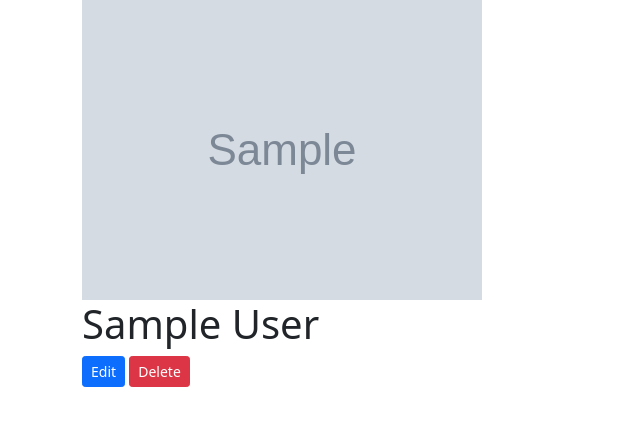
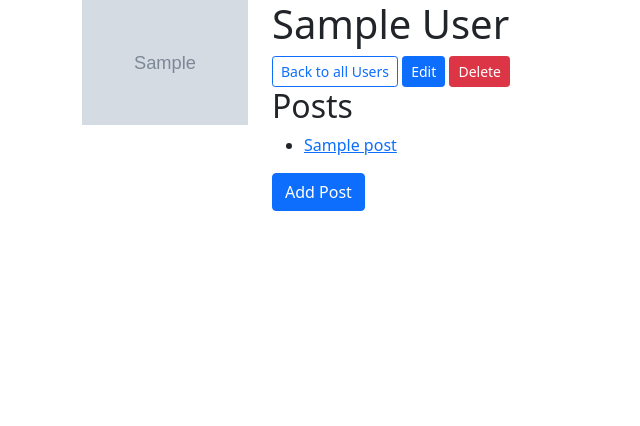
Before and after one commit to barryxie/flask-blogly, a Flask app: page /users/1 in a window 1280 px wide. Shown: the top 426 px of the page, without its empty margins (0-640 px from the left). Run offline with Flask 2, Linux system fonts and the light colour scheme; tables that the repository leaves empty hold one stand-in row (values such as "Sample post"); grey boxes marked "Sample" are stand-in pictures.

Commit message:
part two

```diff
--- a/app.py
+++ b/app.py
@@ -1,7 +1,8 @@
 """Blogly application."""
 
+from types import MethodDescriptorType
 from flask import Flask,request, render_template, redirect
-from models import db, connect_db, User
+from models import db, connect_db, User, Post
 
 app = Flask(__name__)
 app.config['SQLALCHEMY_DATABASE_URI'] = 'postgresql:///blogly'
@@ -42,7 +43,8 @@ def create_new_user():
 @app.route("/users/<int:user_id>")
 def show_user_detial(user_id):
     user = User.query.get_or_404(user_id)
-    return render_template('details.html', user=user)
+    posts = Post.query.filter_by(user_id = user_id).all()
+    return render_template('details.html', user=user, posts=posts)
 
 
 @app.route("/users/<int:user_id>/edit")
@@ -70,3 +72,49 @@ def delele_user(user_id):
     db.session.commit()
 
     return redirect('/users')
+
+
+@app.route("/users/<int:user_id>/post/new")
+def create_new_post(user_id):
+    user = User.query.get_or_404(user_id)
+    return render_template('post.html', user=user)
+
+
+@app.route("/users/<int:user_id>/post/new", methods=['POST'])
+def add_new_post(user_id):
+    title = request.form['title']
+    content = request.form['content']
+    new_post = Post(title=title, content=content, user_id=user_id)
+    db.session.add(new_post)
+    db.session.commit()
+    return redirect(f'/posts/{new_post.id}')
+
+@app.route("/posts/<int:post_id>")
+def show_post(post_id):
+     post = Post.query.get(post_id)
+     return render_template('post_detail.html', post=post)
+
+@app.route("/posts/<int:post_id>/edit")
+def show_edit_post(post_id):
+    post = Post.query.get_or_404(post_id)
+    return render_template('edit_post.html',post=post)
+
+@app.route("/posts/<int:post_id>/edit", methods=['POST'])
+def create_edit_post(post_id):
+    post = Post.query.get_or_404(post_id)
+    post.title = request.form['title']
+    post.content= request.form['content']
+
+    db.session.add(post)
+    db.session.commit()
+
+    return redirect(f'/posts/{post.id}')
+
+@app.route("/posts/<int:post_id>/delete", methods=['POST'])
+def delete_post(post_id):
+    post = Post.query.get_or_404(post_id)
+
+    db.session.delete(post)
+    db.session.commit()
+
+    return redirect(f'/users/{post.user_id}')
--- a/models.py
+++ b/models.py
@@ -1,5 +1,8 @@
 """Models for Blogly."""
 from flask_sqlalchemy import SQLAlchemy
+from sqlalchemy.orm import backref
+from sqlalchemy.sql.schema import ForeignKey
+import datetime
 
 db = SQLAlchemy()
 
@@ -26,3 +29,14 @@ class User(db.Model):
 
     def full_name(self):
         return f"{self.first_name} {self.last_name}"
+
+class Post(db.Model):
+    __tablename__ = "posts"
+
+    id = db.Column(db.Integer, primary_key=True, autoincrement=True)
+    title = db.Column(db.Text, nullable=False)
+    content = db.Column(db.Text, nullable=False)
+    created_a = db.Column(db.DateTime, nullable=False,default=datetime.datetime.now)
+    user_id = db.Column(db.Integer, db.ForeignKey('users.id'), nullable=False)
+
+    user = db.relationship('User', backref=backref('posts', cascade="all, delete-orphan"))
--- a/templates/details.html
+++ b/templates/details.html
@@ -2,12 +2,17 @@
 {% block title %}User Detail Page{% endblock %}
 
 {%  block content %}
-<div class="row"></div>
-<div class="col-sm-2 col-6"><img src="{{user.image_url}}" ></div>
-<div class="col-sm-10 col-12"><h1>{{user.full_name()}}</h1></div>
-
+<div class="row">
+        {% if user.image_url %}
+        <div class="col-sm-2 col-6">
+        <img src="{{ user.image_url }}"alt="{{ user.full_name }}" class="img-fluid">
+        </div>
+        {% endif %}
+        <div class="col-sm-10 col-12">
+                <h1>{{user.full_name()}}</h1>
 
                 <form>
+                        <a href="/users" class="btn btn-outline-primary btn-sm">Back to all Users</a>
                         <button class="btn btn-primary btn-sm"
                                 formaction="/users/{{ user.id }}/edit"
                                 formmethod="GET">Edit
@@ -18,4 +23,20 @@
                         </button>
                       </form>
 
+                <h2>Posts</h2>
+                <ul>
+                {% for post in posts %}
+                <li><a href="/posts/{{post.id}}">{{post.title}}</a></li>
+                {% endfor %}
+                </ul>
+                <a href="/users/{{user.id}}/post/new" class="btn btn-primary">Add Post</a>
+        </div>
+
+</div>
+
+
+
+
+
+
 {% endblock %}
```
Also changed, not shown: seed.py (+12 -1 lines), templates/edit_post.html (added, +28 -0 lines), templates/post.html (added, +23 -0 lines), templates/post_detail.html (added, +20 -0 lines), 1 other file. Lines whose indentation alone changed are shown as unchanged.
